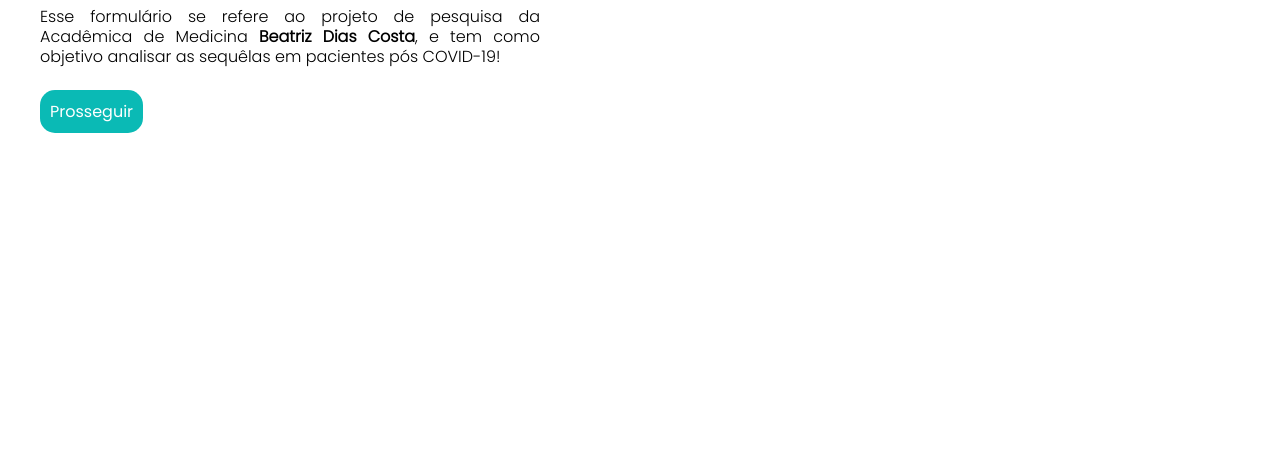
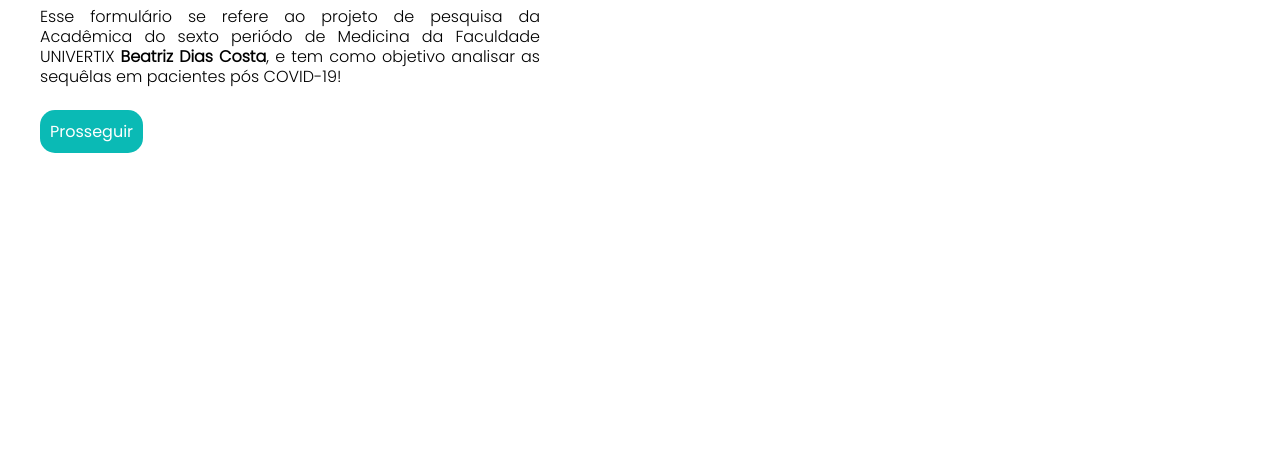
Before and after one commit to RonaldoaraujoEngMec/SequelasCovid19, a plain HTML site: page index.html in a window 1280 px wide. Shown: the part 324-800 px from the top of the page. Drawn offline with Linux system fonts and the light colour scheme.

Commit message:
Update index.html

```diff
--- a/index.html
+++ b/index.html
@@ -26,9 +26,8 @@
             <h2><span>Olá,</span></h2>
             <h2>Seja bem-vindo</h2>
             <p>
-                Esse formulário se refere ao projeto de pesquisa da Acadêmica de Medicina <b>Beatriz Dias Costa</b>,
-                e tem como
-                objetivo analisar as sequêlas em pacientes pós COVID-19!
+                Esse formulário se refere ao projeto de pesquisa da Acadêmica do sexto periódo de Medicina da Faculdade UNIVERTIX <b>Beatriz Dias Costa</b>,
+                e tem como objetivo analisar as sequêlas em pacientes pós COVID-19!
             </p>
         </aside>
         <p></p>
```
